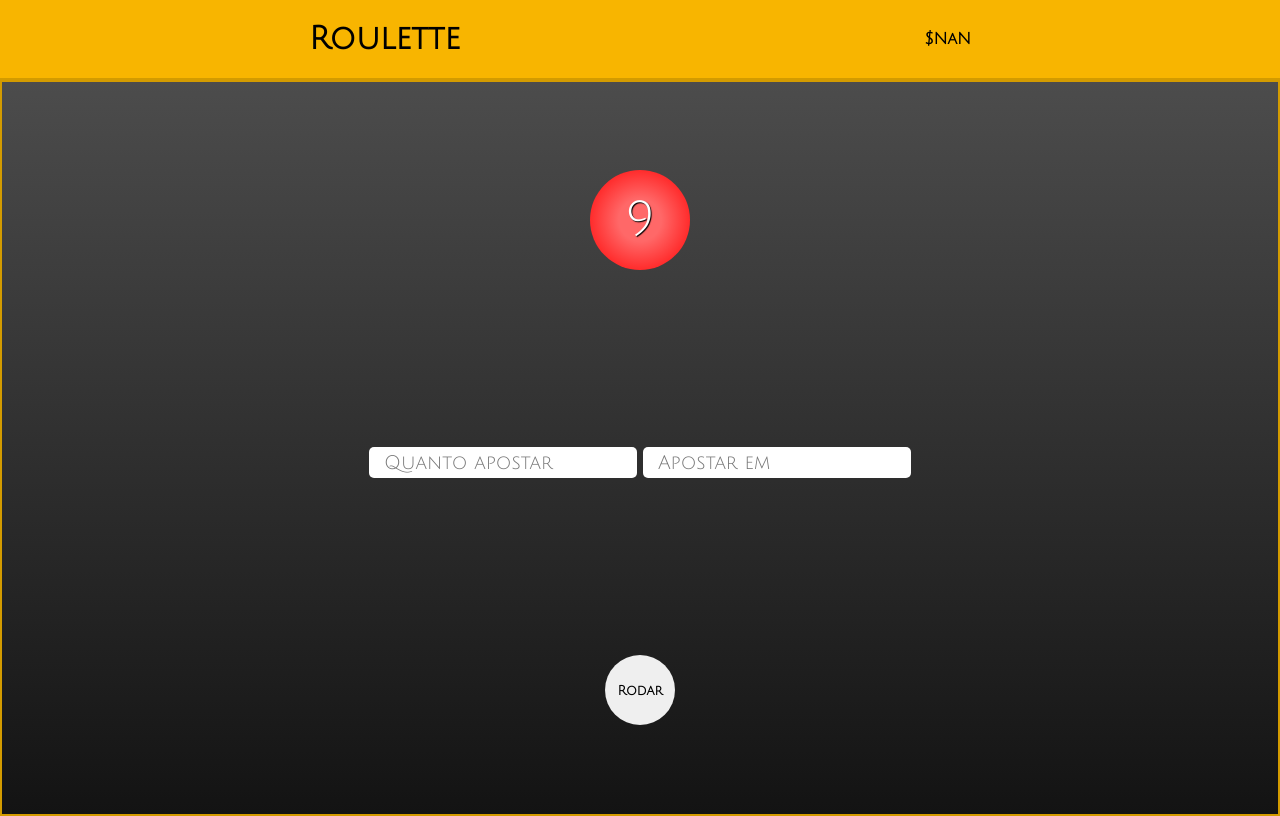
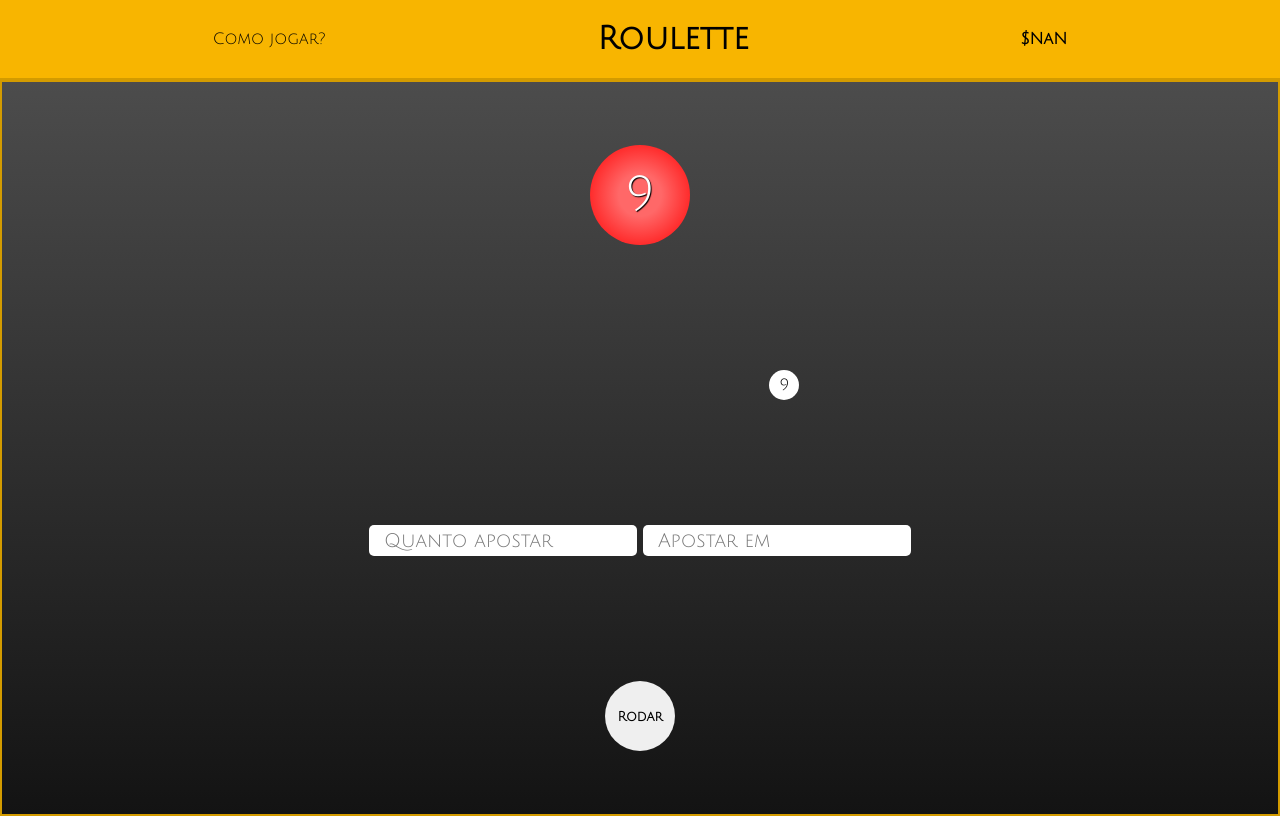
Before and after one commit to brunoannunciato/rouletteJs, a plain HTML site: page index.html in a window 1280 px wide. Both pictures are taken after a click on the button "Rodar". Drawn offline with Linux system fonts and the light colour scheme.

Commit message:
add historic

```diff
--- a/index.html
+++ b/index.html
@@ -7,6 +7,7 @@
 	</head>
 	<body onload="init()">
 		<div class="header">
+			<p class="help">Como jogar?</p>
 			<h1 class="title">Roulette</h1>
 			<div class="cash-box">
 				<p class="cash"> ---.-- </p>
@@ -14,8 +15,9 @@
 		</div>
 		<div class="container">
 			<div class="result-box">
-				<p class="result">0</p>
+				<p class="result">Aposte para começar</p>
 			</div>
+			<div class="historic"></div>
 			<div class="bet-box">
 				<input type="text" class="betValue" placeholder="Quanto apostar">
 				<input type="text" class="bet" placeholder="Apostar em">
--- a/main.js
+++ b/main.js
@@ -8,7 +8,9 @@ var money 	=  5000,
 	valueToBet 		= document.querySelector('.betValue'),
 	rollBtn 		= document.querySelector('.roll'),
 	resultBox		= document.querySelector('.result-box'),
-	resultDisplay 	= document.querySelector('.result');
+	resultDisplay 	= document.querySelector('.result'),
+	historic 		= document.querySelector('.historic'),
+	hist			= [];
 
 
 function getResult() {
@@ -52,24 +54,29 @@ function betResult() {
 
 	if (count(resultDisplayValue) === count(betNum)) {
 		if (resultDisplayValue == 0) {
-			console.log ('wx16')
 			return 'wx16'
 		}
 		else if (resultDisplayValue == betNum) {
-			 console.log ('wx4')
 			 return 'wx4'
 		 } else {
-			 console.log('xw2')
 			 return 'wx2'
 		 }
  	}	else if (count(resultDisplayValue) !== count(betNum)){
-		 console.log('lose');
 		 return 'lose'
  	}
 }
 
 function bet() {
-	document.querySelector('.cash').textContent = parseInt(document.querySelector('.cash').textContent) - parseInt(document.querySelector('.betValue').value);
+	var cash = parseInt(document.querySelector('.cash').textContent),
+		betValue = parseInt(document.querySelector('.betValue').value);
+
+	if (betValue > cash) {
+		alert('Está apostando mais do que tem.');
+		return false;
+	}
+	else {
+		document.querySelector('.cash').textContent = cash - betValue;
+	}
 }
 
 function betReturn() {
@@ -79,6 +86,11 @@ function betReturn() {
 	switch (betResult()) {
 		case 'lose':
 			document.querySelector('.cash').textContent = cash;
+
+			if (cash <= 0) {
+				alert('Sai da mesa');
+				window.location = window.location.href;
+			}
 		break;
 
 		case 'wx16':
@@ -98,8 +110,27 @@ function betReturn() {
 	}
 }
 
+function createHistoric() {
+	var lastResult = resultDisplay.textContent,
+		ball = document.createElement('div');
+
+	ball.classList.add('ball-wrapper');
+	ball.textContent = lastResult;
+
+	var balls = document.querySelectorAll('.ball-wrapper');
+
+	historic.appendChild(ball);
+
+	if (balls.length >= 10) {
+		balls[0].remove();
+	}
+
+	console.log(balls);
+}
+
 rollBtn.addEventListener('click', function() {
 	bet();
 	fillColor();
 	betReturn();
+	createHistoric();
 })
--- a/style.css
+++ b/style.css
@@ -9,8 +9,14 @@ html, body {
 	box-sizing: border-box;
 }
 
+.green-text {
+	color: #00cc00;
+	font-weight: bold;
+}
+
 .result {
 	color: #fff;
+	text-align: center;
 }
 
 .background-red {
@@ -75,6 +81,31 @@ html, body {
 	font-weight: 900;
 }
 
+.historic {
+	display: flex;
+	justify-content: flex-end;
+	width: 26%;
+}
+
+.removing {
+	opacity: 0;
+	transform: rotate(-90deg);
+	display: block;
+	margin-right: 100px;
+	transition: all 1s ease;
+}
+
+.ball-wrapper {
+	background: #fff;
+	margin: 0 2%;
+	width: 30px;
+	height: 30px;
+	border-radius: 100%;
+	display: flex;
+	justify-content: center;
+	align-items: center;
+}
+
 .result-box {
 	width: 100px;
 	height: 100px;
```
